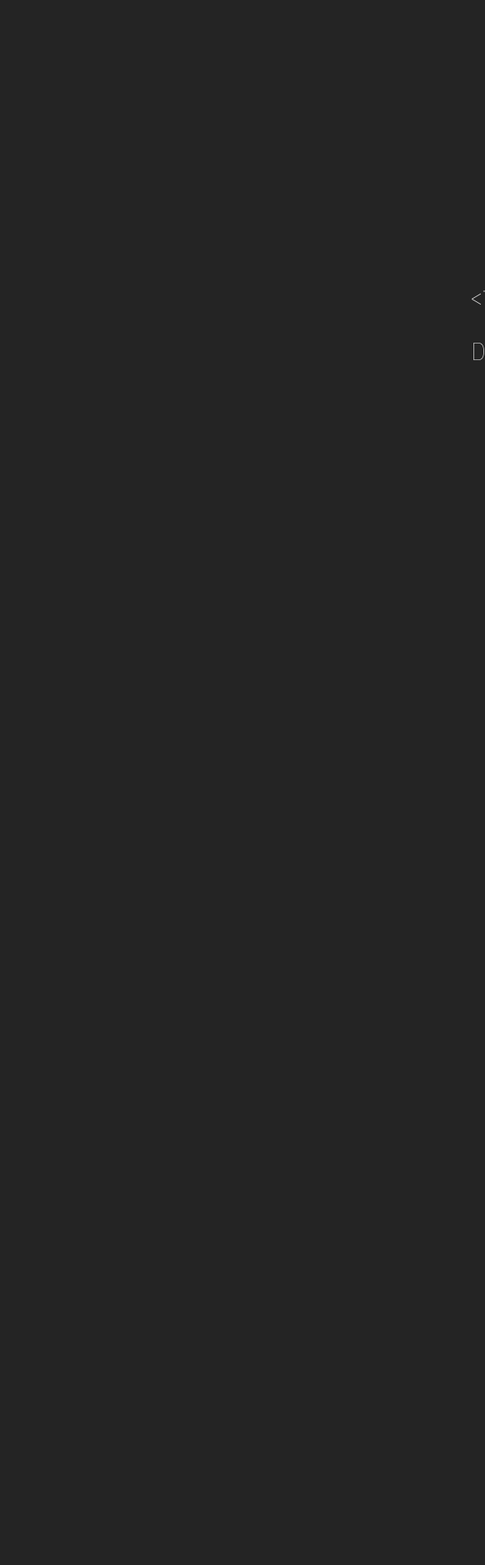
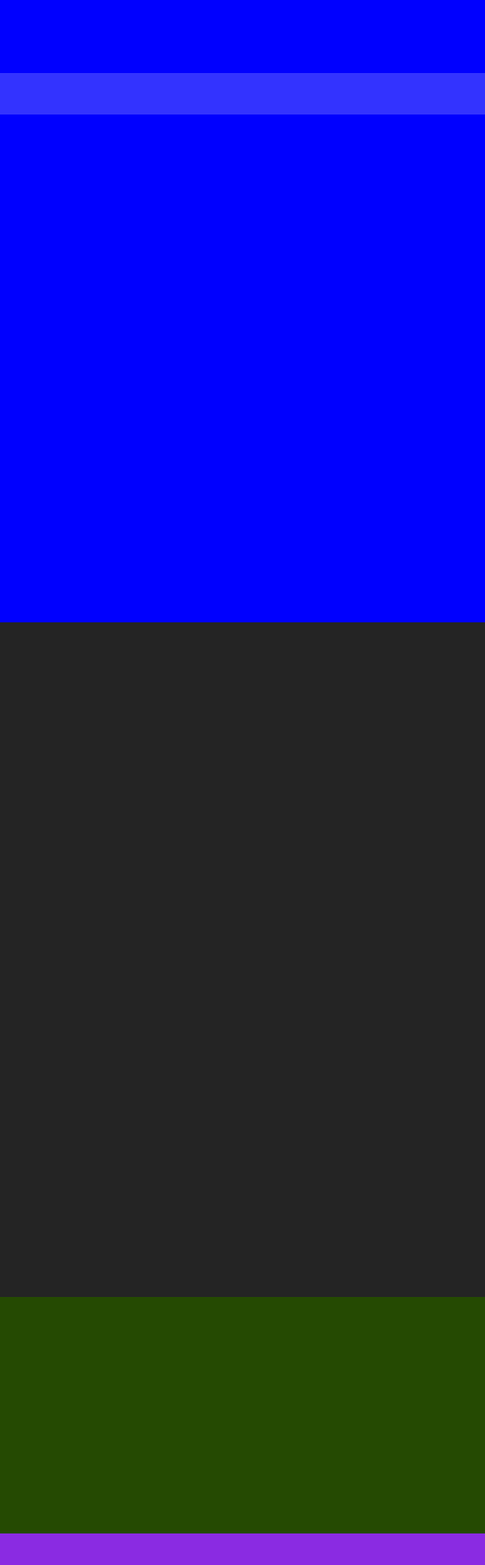
Before and after one commit to tcordeirojr/minhaApresentacao, a React (Vite) app: page / in a window 390 px wide. Shown: the top 1886 px of the page at 83% size, 585 px wide, since content can reach past the window. Built offline with nearby package versions, Linux system fonts and the light colour scheme.

Commit message:
estilizacao de sections

```diff
--- a/package.json
+++ b/package.json
@@ -10,8 +10,11 @@
     "preview": "vite preview"
   },
   "dependencies": {
+    "animate.css": "^4.1.1",
     "framer-motion": "^11.11.17",
+    "gsap": "^3.12.7",
     "react": "^18.3.1",
+    "react-animate-on-scroll": "^2.1.9",
     "react-dom": "^18.3.1",
     "swiper": "^11.2.5",
     "wiper": "^1.3.0"
--- a/src/App.css
+++ b/src/App.css
@@ -1,6 +1,5 @@
 #root {
-  max-width: 1280px;
-  margin: 0 auto;
-  padding: 2rem;
+  max-width: 1400px;
+  margin: 0;
   text-align: center;
 }
--- a/src/components/Habilidades/Habilidades.css
+++ b/src/components/Habilidades/Habilidades.css
@@ -1,4 +1,4 @@
-.habilidades{
+/* .habilidades{
     display: flex;
     font-family: 'ibm Plex Mono', sans-serif;
     position: relative;
@@ -63,8 +63,8 @@ ul p{
         width: 100px;
         text-align: center;
         /* left:15px; */
-    }
-    li:last-child {
+    /* } */
+    /* li:last-child {
         position: relative;
         left: 50%;
         gap: 10px;
@@ -84,13 +84,20 @@ ul p{
     p:hover{
         color: rgb(51, 3, 134);
     }
-    }
+    } */
 
 
     .slide-item{
+        display: flex;
+        position: relative;
+
         width: 100px;
         height: 100px;
         object-fit: cover;
+        justify-content: center;
+        align-items: center;
+        margin: 0 auto;
+
     }
 
     .swiper-button-prev::after, .swiper-button-next::after{
@@ -101,23 +108,28 @@ ul p{
         display: flex;
         position: relative;
         font-family: 'ibm Plex Mono', sans-serif;
-        font-size: 2.3rem;
+        font-size: 60px;
         text-align: center;
-
-        padding-bottom: 30px;
         justify-content: center;
         color: #e9e9e9;
-        top: 20px;
-        width: 1000px;
-        background-color: aqua;
-        left: 160px;
+        width: 1585px;
         font-weight: 200;
     }
     .container{
         display: flex;
         flex-wrap: wrap;
-        height: 200px;
+        width: 1585px;
+        height: 750px;
         position: relative;
-        margin-top: 60px;
-        top: 1500px
+        background-color: rgb(37, 74, 2);
     }
+    .swiper{
+        display: flex;
+        position: relative;
+        width: 1585px;
+        height: 350px;
+        justify-content: center;
+        align-items: end;
+        overflow: hidden;
+        background-color: blueviolet;
+    }
--- a/src/components/Habilidades/Habilidades.jsx
+++ b/src/components/Habilidades/Habilidades.jsx
@@ -9,12 +9,13 @@ import 'swiper/css/effect-cards';
   function Habilidades() {
         const [slidePerView, setSlidePerView] = useState(2);
         const data = [
-            {id:'1', image: 'https://img.icons8.com/ios-filled/100/html-5--v1.png'},
+            {id:'1', image: 'https://img.icons8.com/color/48/html-5--v1.png'},
             {id:'2', image: 'https://img.icons8.com/color/48/css3.png'},
-            {id:'3', image: 'https://img.icons8.com/ios-filled/100/html-5--v1.png'},
-            {id:'4', image: 'https://img.icons8.com/ios-filled/100/html-5--v1.png'},
-            {id:'5', image: 'https://img.icons8.com/ios-filled/100/html-5--v1.png'},
-        ]
+            {id:'3', image: 'https://img.icons8.com/color/48/javascript--v1.png'},
+            {id:'4', image: 'https://img.icons8.com/external-tal-revivo-color-tal-revivo/48/external-react-a-javascript-library-for-building-user-interfaces-logo-color-tal-revivo.png'},
+            {id:'5', image: 'https://img.icons8.com/color/48/git.png'},
+            {id:'6', image: 'https://img.icons8.com/color/48/tailwindcss.png'},
+          ]
       useEffect(() => {
         function handleResize() {
           if (window.innerWidth < 720) {
--- a/src/components/Presentation/Presentation.css
+++ b/src/components/Presentation/Presentation.css
@@ -1,28 +1,33 @@
 @import '/src/Fonts/Fonts.css';
 .menu{
     display: flex;
-    position: relative;
-    width: 100px;
+    position:fixed;
+    width: 1585px;
     height: 100px;
+    bottom: 100px;
+    z-index: 1000;
 }
 .menuItems {
+    background-color: rgba(255, 255, 255, 0.2) ;
     display: flex;
-    position: absolute;
-    width: 430px;
-    height: 80px;
-    left: 850px;
-    justify-content: end;
+    position: fixed;
+    width: 15850px;
+    height: 50px;
     flex-direction: row;
     padding: 0;
-    bottom: 35px;
+    bottom: 690px;
     font-family: "Ibm Plex Mono", sans-serif;
-    gap:20px;
+    gap: 30px;
+
 }
 .menuItems li{
     display: flex;
     position: relative;
     color:#eaeaea;
     font-family: "Ibm Plex Mono", sans-serif;
+    left: 1060px;
+    align-items: center;
+
 }
 .menuItems li a{
     color:#eaeaea;
@@ -38,13 +43,14 @@
     display: flex;
     position: relative;
     flex-direction: column;
-    width: 800px;
-    height: 500px;
+    width: 1585px;
+    height: 750px;
     justify-content: center;
-    left: 270px;
-    top: 10px;
+    align-items: center;
+
+    background-color: blue;
     font-family: "Ibm Plex Mono", sans-serif;
-    margin-bottom: 1500px;
+
 
 }
 .tituloPrincipal{
@@ -72,30 +78,49 @@ font-weight: 100;
     display: flex;
     position: relative;
     justify-content: center;
-    height: 200px;
-    margin-bottom: 1100px;
-    background-color:red;
-    top: 2100px;
+    align-items: start;
+    height: 750px;
+    width: 1585px;
+    margin-top: 30px;
     font-family: "Ibm Plex Mono", sans-serif;
     font-size: 1.2rem;
     font-weight: 100;
-    color: #e9e9e9
+    color: #e9e9e9;
+    transform: translateX(-800px);
+    opacity: 0;
+    background-color: sienna;
+
 }
-
+.tituloSobre{
+    display: flex;
+    position: relative;
+    font-family: "Ibm Plex Mono", sans-serif;
+    font-size: 60px;
+    align-items: start;
+    justify-content: center;
+    color: #e9e9e9;
+    /* top: 50px; */
+    /* left: 15px; */
+    font-weight: 200;
+    width: 1585px;
+    height: 750px;
+}
 .tituloApresentacao{
     display: flex;
-
     position:absolute;
-    width:750px ;
+    width:750px;
+    height: 750px;
+    align-items: center;
     font-family: "Ibm Plex Mono", sans-serif;
-    margin-top: 30px;
-    margin-bottom: 30px;
+    /* margin-top: 30px;
+    margin-bottom: 30px; */
     font-size: 1.2rem;
-
+    /* top: 300px; */
     font-weight: 100;
     justify-content: center;
     text-align: center;
     color: #eaeaea;
+
 }
 @media screen and (max-width:767px) and (min-width:320px){
     .imagemPerfil {
--- a/src/components/Presentation/Presentation.jsx
+++ b/src/components/Presentation/Presentation.jsx
@@ -1,23 +1,44 @@
 import './Presentation.css'
+import { gsap } from 'gsap'
+import { ScrollTrigger } from 'gsap/ScrollTrigger'
+import { useLayoutEffect } from 'react'
 function Presentation() {
+    useLayoutEffect(() => {
+        gsap.registerPlugin(ScrollTrigger);
+        gsap.to('.textoApresentacao', {
+            x: 0,
+            opacity: 1,
+            scrollTrigger: {
+                trigger: '.textoApresentacao',
+                start: 'top 750px',
+                end: 'bottom 600px',
+                scrub: true,
+            }
+        })
+        return () => {
+            gsap.killTweensOf('.textoApresentacao')
+        }
+    }, []);
+
     return (
         <>
             <div className='menu'>
                 <ul className='menuItems'>
+                    <li><a href="#inicio">Ínicio</a></li>
                     <li><a href="#sobre">Sobre</a></li>
                     <li><a href="#habilidades">Habilidades</a></li>
                     <li><a href="#projetos">Projetos</a></li>
                     <li><a href="#contato">Contato</a></li>
                 </ul>
             </div>
-            <section>
-                <div className='textoPrincipal'>
+            <section >
+                <div id='inicio' className='textoPrincipal'>
                     <h1 className='tituloPrincipal'> {"<Ted Cordeiro Junior/>"} </h1>
                     <p className='subTituloPrincipal'>Desenvolvedor Frontend</p>
                 </div>
             </section>
             <div id='sobre' className='textoApresentacao'>
-                <h1 className='TituloSobre'>Sobre</h1>
+                <h1 className='tituloSobre'>Sobre</h1>
                 <h2 className='tituloApresentacao'>Sou de Belém do Pará! Sou formado em Análise e desenvolvimento de sistemas pela Wyden, estou cursando Inglês para acrescentar no meu desenvolvimento pessoal e profissional. Ah! Eu amo futebol e jogar video games. 🚀
                 </h2>
             </div>
--- a/src/components/Projetos/Projetos.css
+++ b/src/components/Projetos/Projetos.css
@@ -5,5 +5,19 @@
     justify-content: center;
     left: 75px;
     font-family: "Ibm Plex Mono", sans-serif;
-    top: 3000px;
+    top: 1400px;
 }
+.projetos{
+    transform:translateY(50px);
+    transition: opacity 0.3s ease-in-out, transform 0.3s ease-in-out;
+    display: flex;
+    position: relative;
+    font-family: "Ibm Plex Mono", sans-serif;
+    font-size: 60px;
+    text-align: center;
+    justify-content: center;
+    color: #e9e9e9;
+    top: 50px;
+    left: 15px;
+    font-weight: 200
+}
--- a/src/components/Projetos/Projetos.jsx
+++ b/src/components/Projetos/Projetos.jsx
@@ -3,7 +3,7 @@ function Projetos() {
     return(
         <>
             <div id="projetos" className="tituloProjetos">
-                <h1>Projetos</h1>
+                <h1 className='projetos'>Projetos</h1>
                     <ul>
                         <li>Projeto</li>
                         <li>Projetos</li>
--- a/src/components/Social/Social.css
+++ b/src/components/Social/Social.css
@@ -5,7 +5,7 @@
     justify-content: center;
     left: 150px;
     align-items: start;
-    bottom: 2150px;
+    bottom: 2950px;
     gap: 20px;
 
 
--- a/src/index.css
+++ b/src/index.css
@@ -21,7 +21,7 @@ body {
   min-height: 100vh;
   /* background-color: #2a2a2a; */
 	height: 100%;
-  width: auto;
+  width: 1400px;
 }
 
 @media screen and (max-width: 767px){
```
Also changed, not shown: 1 other file (tests, documents, lock files or other folders). Lines whose indentation alone changed are shown as unchanged.
